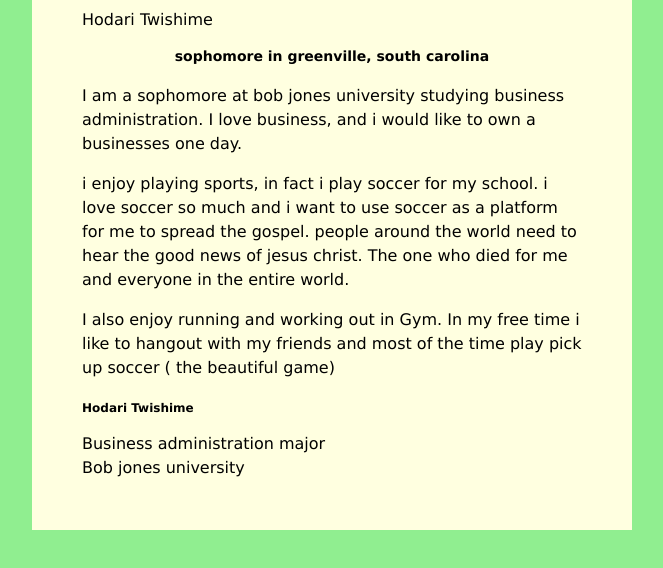
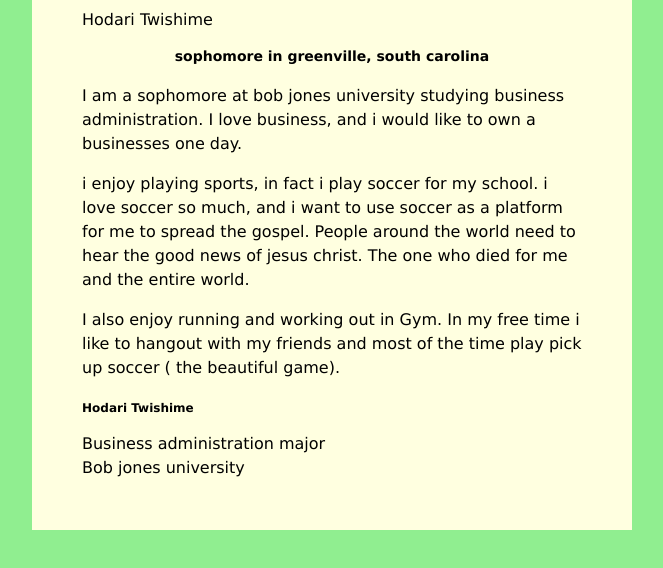
Before and after one commit to Hkadogo7/Hkadogo7.github.io, a plain HTML site: page index.html in a window 1280 px wide. Shown: the whole page, without its empty margins (308-971 px from the left). Drawn offline with Linux system fonts and the light colour scheme.

Commit message:
Update index.html

```diff
--- a/index.html
+++ b/index.html
@@ -35,10 +35,10 @@ body{
 
             <p> I am a sophomore at bob jones university studying business administration. I love business, and i would like to own a businesses one day.</p>
             <p>
-               i enjoy playing sports, in fact i play soccer for my school. i love soccer so much and i want to use soccer as a platform for me to spread the gospel.
-               people around the world need to hear the good news of jesus christ. The one who died for me and everyone in the entire world.
+               i enjoy playing sports, in fact i play soccer for my school. i love soccer so much, and i want to use soccer as a platform for me to spread the gospel.
+               People around the world need to hear the good news of jesus christ. The one who died for me and the entire world.
 
-             <p> I also enjoy running and working out in Gym. In my free time i like to hangout with my friends and most of the time play pick up soccer ( the beautiful game)
+             <p> I also enjoy running and working out in Gym. In my free time i like to hangout with my friends and most of the time play pick up soccer ( the beautiful game).
 
 
    <h3> Hodari Twishime</h3>
```
